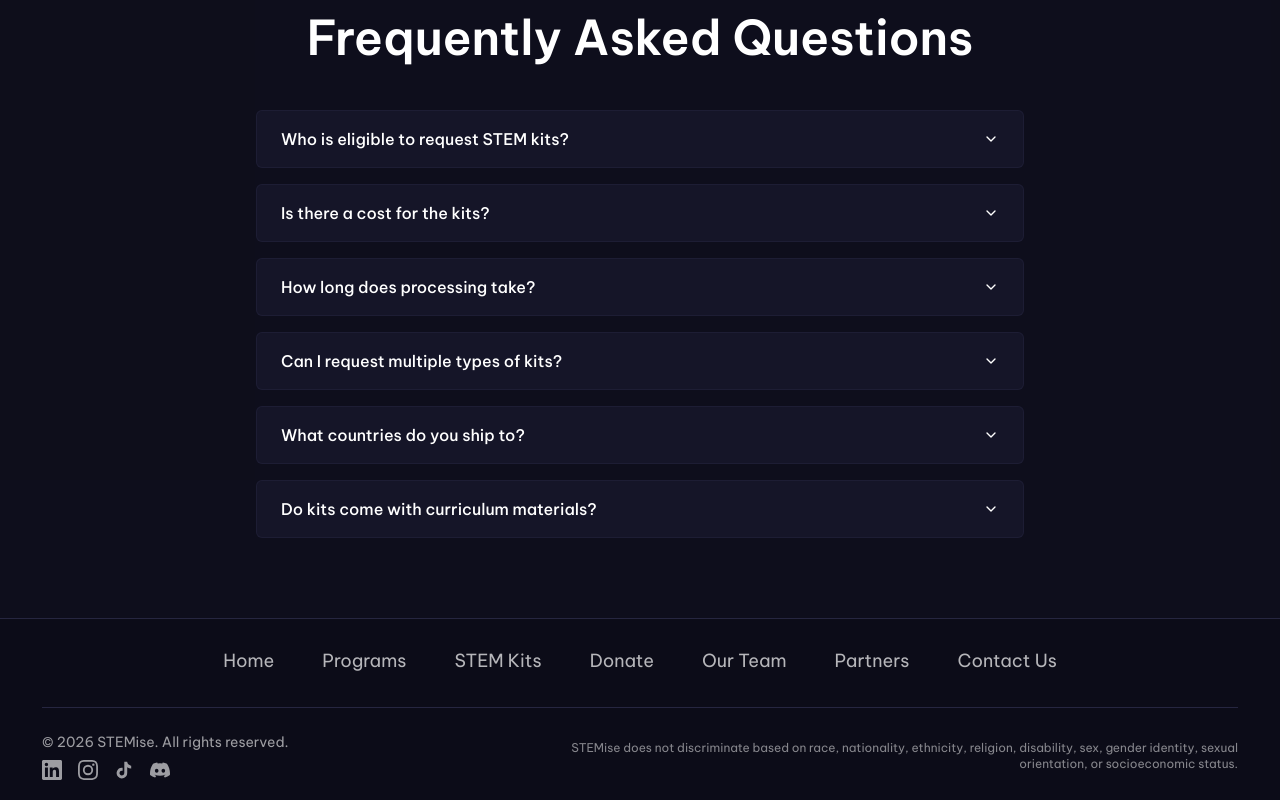
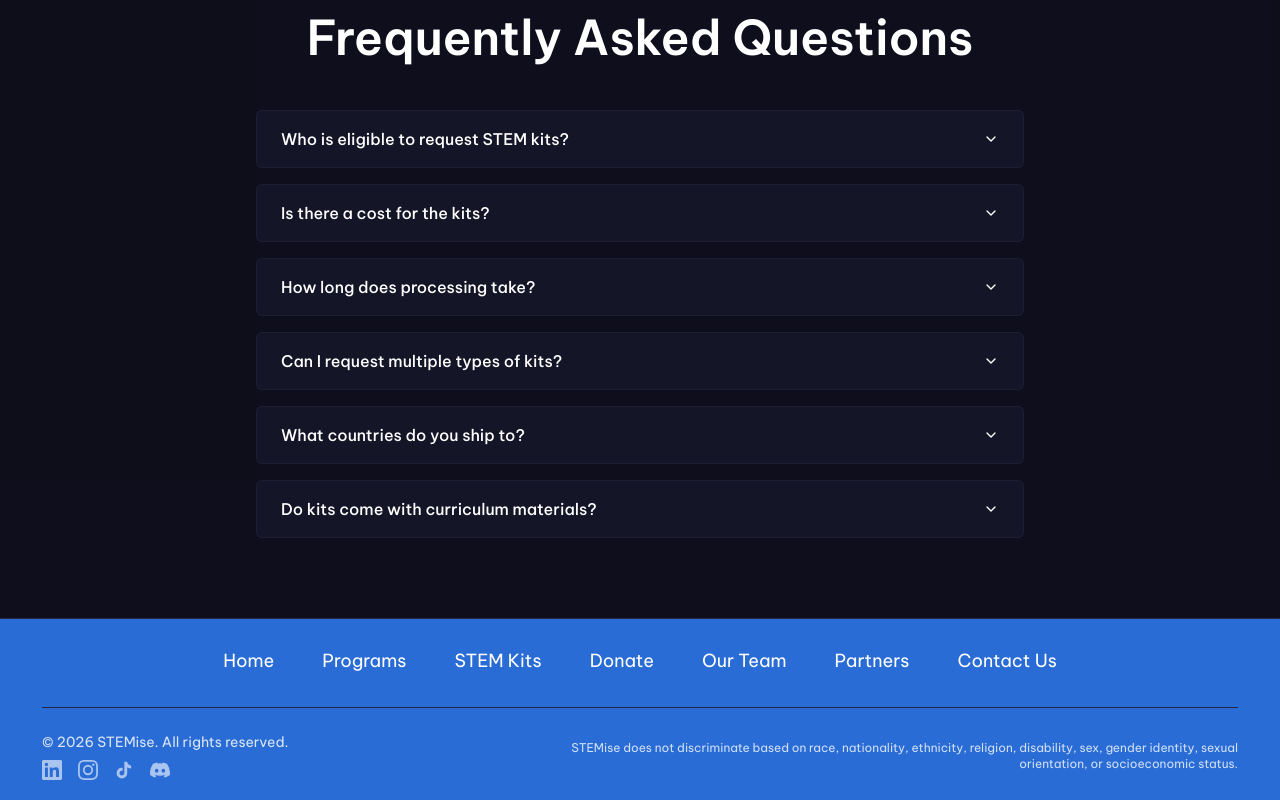
Before and after one commit to STEMise/stemise-website-current-1-3-2026, a React (Vite) app: page /kits in a window 1280 px wide. Shown: the part 3077-3877 px from the top of the page. Built offline with nearby package versions, Linux system fonts and the light colour scheme; the HTML template or start-up script is replaced by a standard one.

Commit message:
Visual edit in Lovable
Edited UI in Lovable

```diff
--- a/src/components/Footer.tsx
+++ b/src/components/Footer.tsx
@@ -47,7 +47,7 @@ const socialLinks = [{
 }];
 const mailtoHref = "mailto:officialstemise@gmail.com";
 const Footer = () => {
-  return <footer className="bg-background border-t border-border py-[20px]">
+  return <footer className="border-t border-border py-[20px] bg-ring">
       <div className="container mx-auto px-[2px]">
         <div className="flex flex-col lg:flex-row gap-8 lg:gap-[6px]">
           {/* Brand & Social */}
@@ -55,25 +55,25 @@ const Footer = () => {
 
           {/* Links - Horizontal layout */}
           <div className="flex-wrap gap-x-12 gap-y-4 lg:pt-2 flex-row flex items-center justify-center gap-[108px] w-full">
-            <Link to="/" className="text-foreground/70 hover:text-primary transition-colors text-lg">
+            <Link to="/" className="transition-colors text-lg text-white">
               Home
             </Link>
-            <Link to="/courses" className="text-foreground/70 hover:text-primary transition-colors text-lg">
+            <Link to="/courses" className="transition-colors text-lg text-white">
               Programs
             </Link>
-            <Link to="/kits" className="text-foreground/70 hover:text-primary transition-colors text-lg">
+            <Link to="/kits" className="transition-colors text-lg text-white">
               STEM Kits
             </Link>
-            <Link to="/donations" className="text-foreground/70 hover:text-primary transition-colors text-lg">
+            <Link to="/donations" className="transition-colors text-lg text-white">
               Donate
             </Link>
-            <Link to="/team" className="text-foreground/70 hover:text-primary transition-colors text-lg">
+            <Link to="/team" className="transition-colors text-lg text-white">
               Our Team
             </Link>
-            <Link to="/partners" className="text-foreground/70 hover:text-primary transition-colors text-lg">
+            <Link to="/partners" className="transition-colors text-lg text-white">
               Partners
             </Link>
-            <Link to="/contact" className="text-foreground/70 hover:text-primary transition-colors text-lg">
+            <Link to="/contact" className="transition-colors text-lg text-white">
               Contact Us
             </Link>
           </div>
@@ -82,16 +82,16 @@ const Footer = () => {
         <div className="mt-8 pt-6 border-t border-border">
           <div className="flex flex-col md:flex-row justify-between items-center gap-4">
             <div className="flex flex-col items-center md:items-start gap-2">
-              <p className="text-sm text-foreground/60 text-center md:text-left">
+              <p className="text-sm text-center md:text-left text-white/[0.83]">
                 © {new Date().getFullYear()} STEMise. All rights reserved.
               </p>
-              <div className="flex gap-4">
+              <div className="flex gap-4 text-white">
                 {socialLinks.map(social => <a key={social.name} href={social.url} target="_blank" rel="noopener noreferrer" className="text-foreground/60 hover:text-primary transition-colors" aria-label={social.name}>
                     <social.icon className="w-5 h-5" />
                   </a>)}
               </div>
             </div>
-            <p className="text-xs text-foreground/50 text-center md:text-right max-w-2xl">
+            <p className="text-xs text-center md:text-right max-w-2xl text-white/[0.79]">
               STEMise does not discriminate based on race, nationality, ethnicity, religion, disability, sex, gender identity, sexual orientation, or socioeconomic status.
             </p>
           </div>
```
